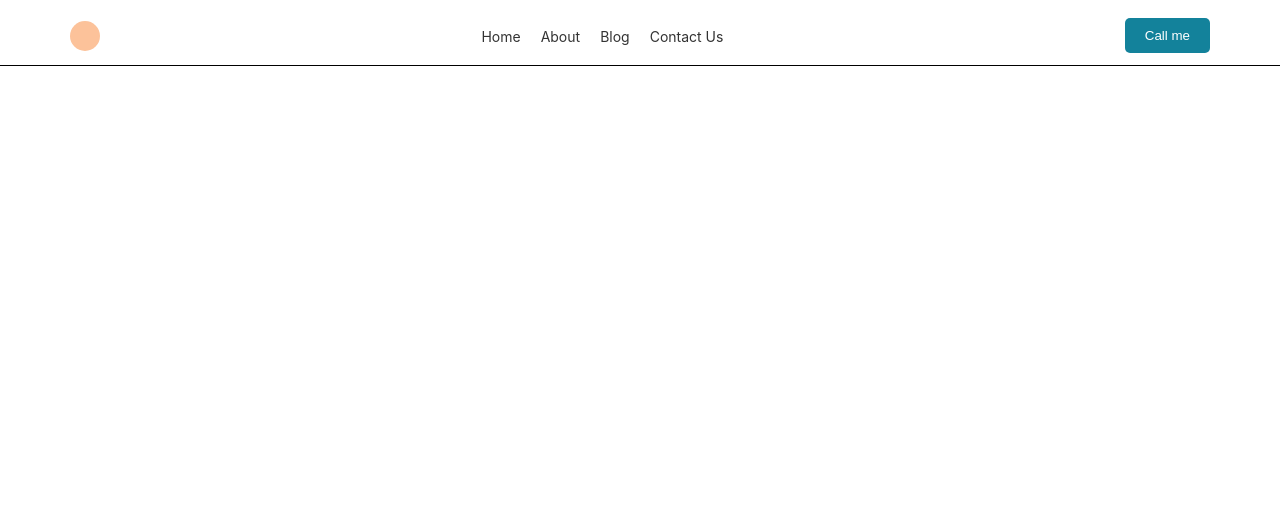
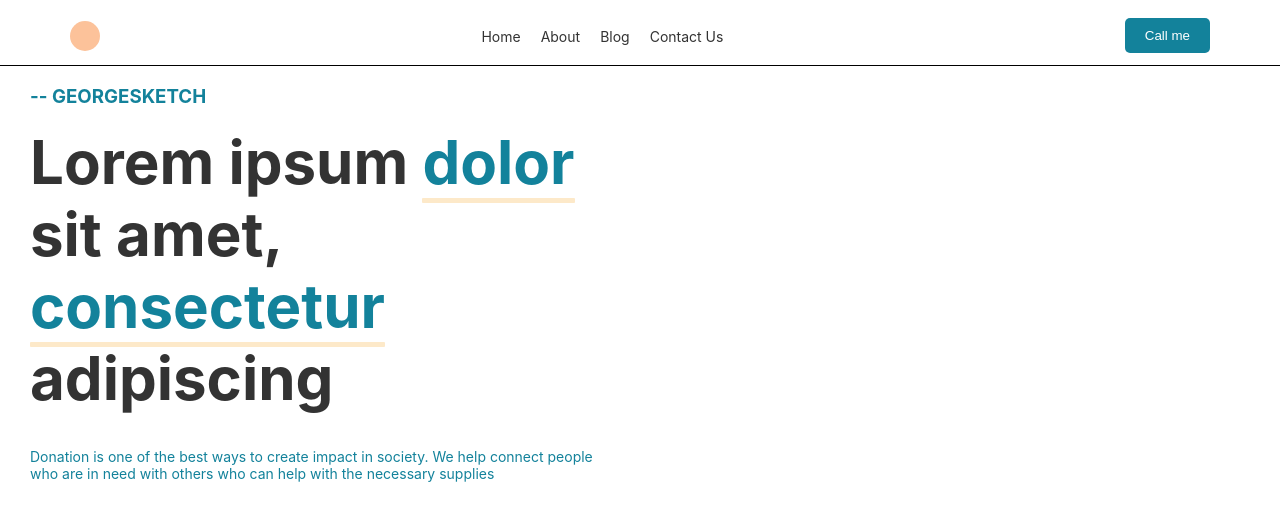
Before and after one commit to giftthedeveloper/donations-portfolio-project, a React (Create React App) app: page / in a window 1280 px wide. Shown: the top 520 px of the page. Built offline with nearby package versions, Linux system fonts and the light colour scheme.

Commit message:
feat: positioned the hero text correctl;y

```diff
--- a/src/App.js
+++ b/src/App.js
@@ -1,11 +1,13 @@
 import logo from './logo.svg';
 import './App.css';
 import Navbar from './components/Navbar';
+import Hero from './components/Hero';
 
 function App() {
   return (
     <div className="App">
       <Navbar />
+      <Hero />
     </div>
   );
 }
--- /dev/null
+++ b/src/components/Hero/HeroElements.js
@@ -0,0 +1,53 @@
+import styled from 'styled-components';
+
+
+export const HeroContainer = styled.div`
+    background-color: white;
+
+`;
+
+export const LeftHeroContainer = styled.div`
+    background-color: white;
+    height: 600px;
+    width: 45%;
+    text-align: left;
+    justify-content: space-between;
+    padding-left: 30px;
+
+`;
+
+export const AuthorText = styled.h3`
+    /* font-size: 14px; */
+    color: #13829B;
+    padding-left: 0px
+`;
+
+export const HeroText = styled.h1`
+    font-size: 60px;
+    color: #333333;
+    padding-bottom: 20px;
+    margin: 0px;
+    line-height: 1.2;
+`;
+
+export const SubText = styled.p`
+    font-size: 14px;
+    color: #13829B;
+`;
+
+export const HighlightedText = styled.span`
+color: #13829B;
+position: relative;
+&::after {
+        content: "";
+        position: absolute;
+        bottom: -5px;
+        left: 0;
+        width: 100%;
+        height: 5px;
+        background-color: #FDE9C9;
+        border-radius: 1px;
+    }
+
+
+`;
--- /dev/null
+++ b/src/components/Hero/index.js
@@ -0,0 +1,19 @@
+import React from 'react'
+import { AuthorText, HeroContainer, HeroText, SubText, LeftHeroContainer,
+HighlightedText} from './HeroElements'
+
+function Hero() {
+  return (
+    <HeroContainer>
+        <LeftHeroContainer>
+            <AuthorText>-- GEORGESKETCH</AuthorText>
+
+            <HeroText>Lorem ipsum <HighlightedText>dolor</HighlightedText> sit amet, <HighlightedText>consectetur</HighlightedText> adipiscing</HeroText>
+            <SubText>Donation is one of the best ways to create impact in society. We help connect people who are in need
+                with others who can help with the necessary supplies</SubText>
+        </LeftHeroContainer>
+    </HeroContainer>
+  )
+}
+
+export default Hero
--- a/src/components/Navbar/NavbarElemets.js
+++ b/src/components/Navbar/NavbarElemets.js
@@ -17,9 +17,13 @@ export const MenuIcon = styled(MenuRounded)`
     display: block !important;
     color: black;
     margin-right: 30px;
+    font-size: 18px;
+
+    &:hover {
+    color: #13829B;
+
   }
-
-`;
+}`;
 
 export const NavContainer = styled.div`
   display: flex;
```
